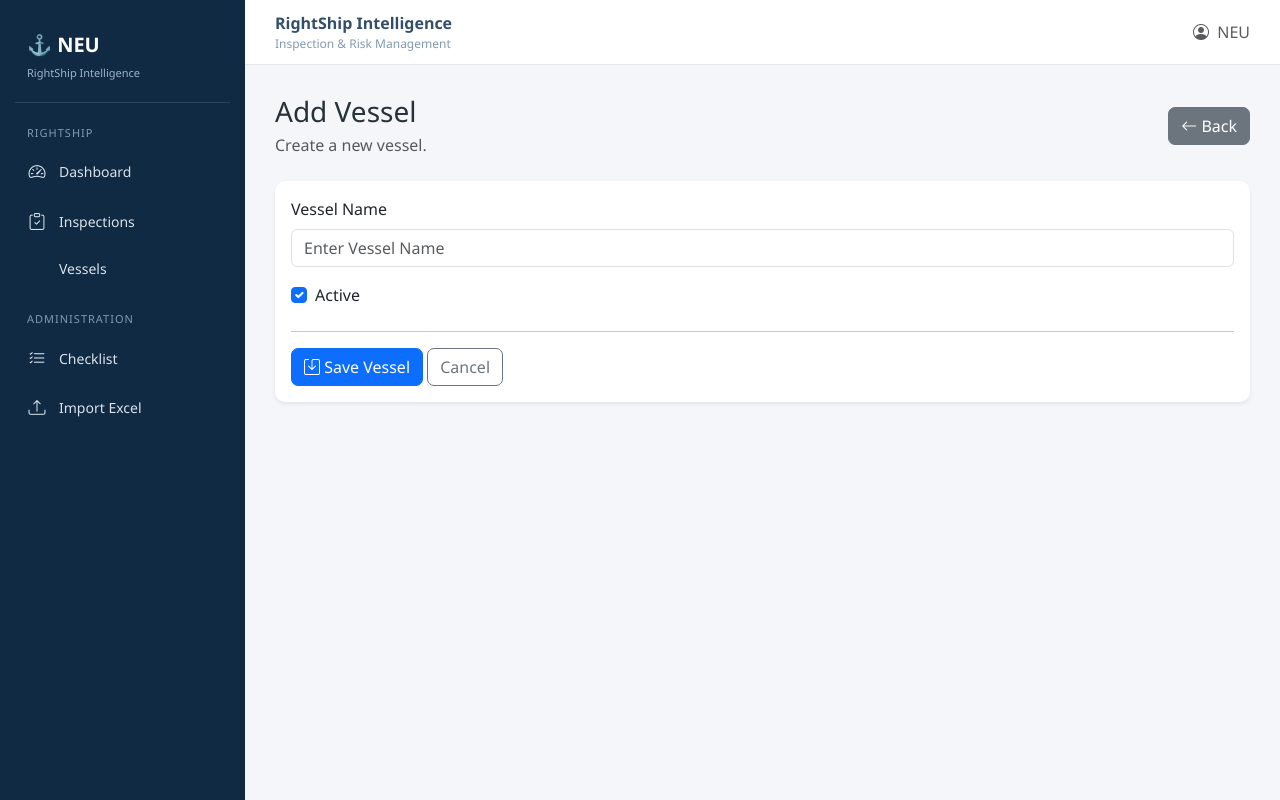
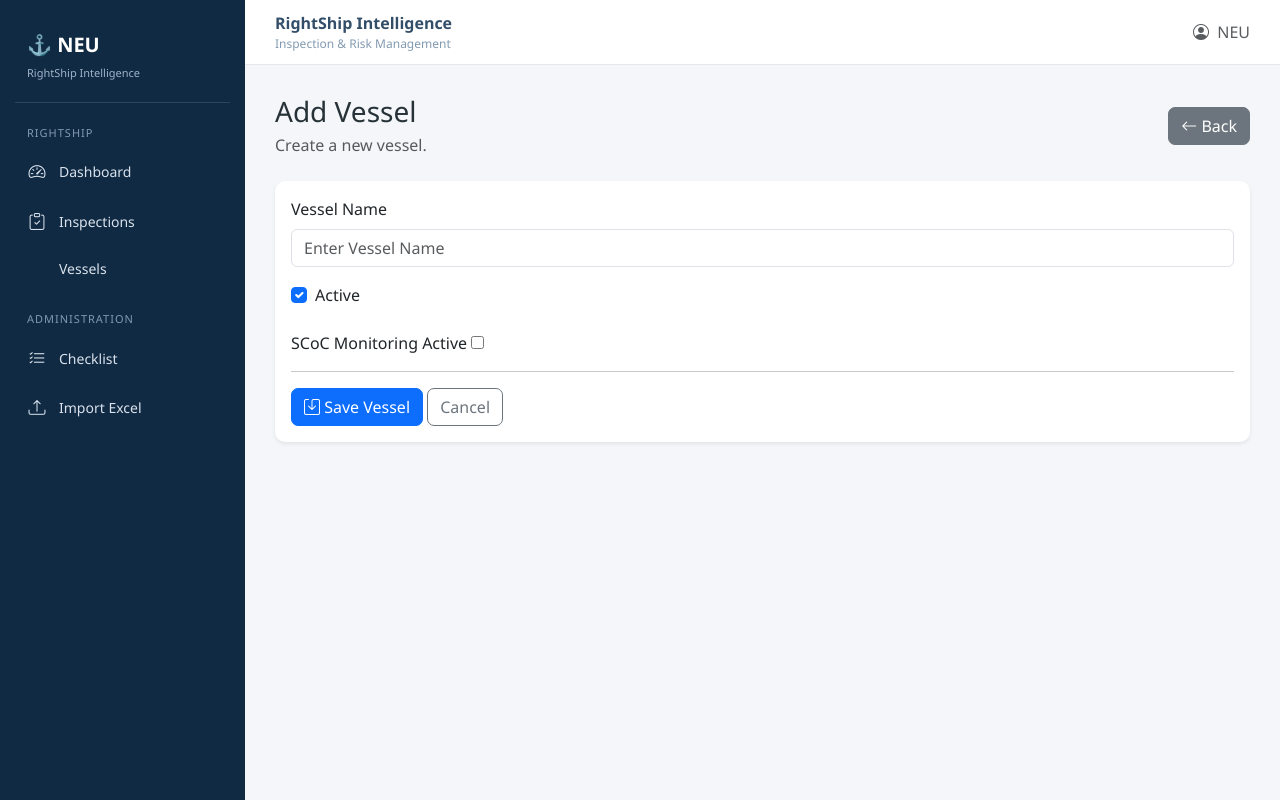
Before and after one commit to nipdiss-ctrl/Marine_Analytics_Platform, a Django app: page /rightship/vessels/create/ in a window 1280 px wide. Run offline with Django 5.2, Linux system fonts and the light colour scheme; the visitor is signed in with stand-in values (Sample User, id 1); some libraries are stand-ins or nearby versions.

Commit message:
vessal model1

```diff
--- a/inspections/forms.py
+++ b/inspections/forms.py
@@ -9,6 +9,7 @@
         fields = [
         "vessel_name",
         "active",
+        "scoc_active",
 ]
 
         widgets = {
@@ -33,6 +34,7 @@
         labels = {
             'vessel_name': 'Vessel Name',
             'active': 'Active',
+            "scoc_active": "SCoC Monitoring Active",
         }
 
 
--- a/inspections/templates/inspections/vessel_form.html
+++ b/inspections/templates/inspections/vessel_form.html
@@ -69,6 +69,20 @@
 
             </div>
 
+            <div>
+    <label for="{{ form.scoc_active.id_for_label }}">
+        SCoC Monitoring Active
+    </label>
+
+    {{ form.scoc_active }}
+
+    {% if form.scoc_active.errors %}
+        {{ form.scoc_active.errors }}
+    {% endif %}
+</div>
+
+
+
             <hr>
 
             <button type="submit" class="btn btn-primary">
```
